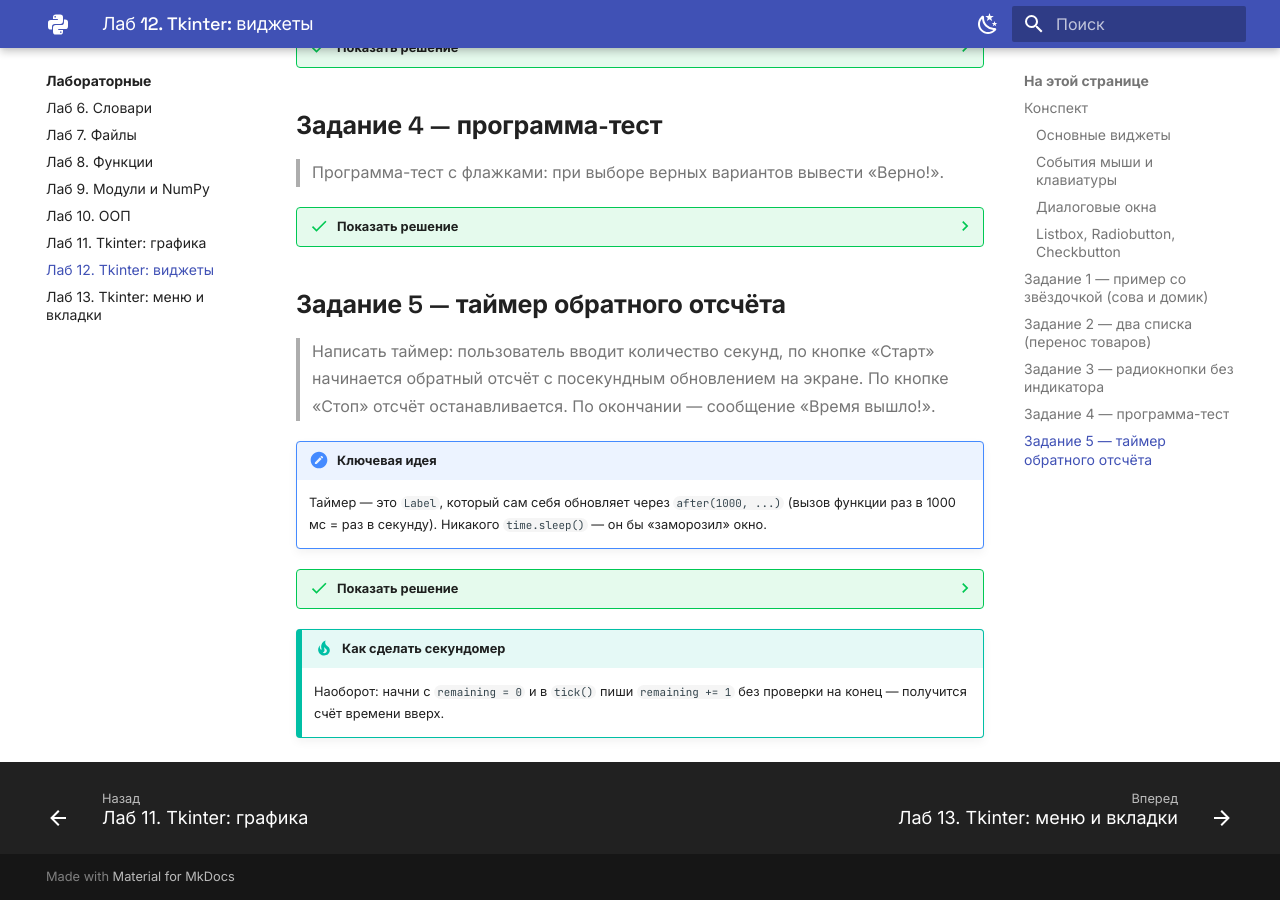
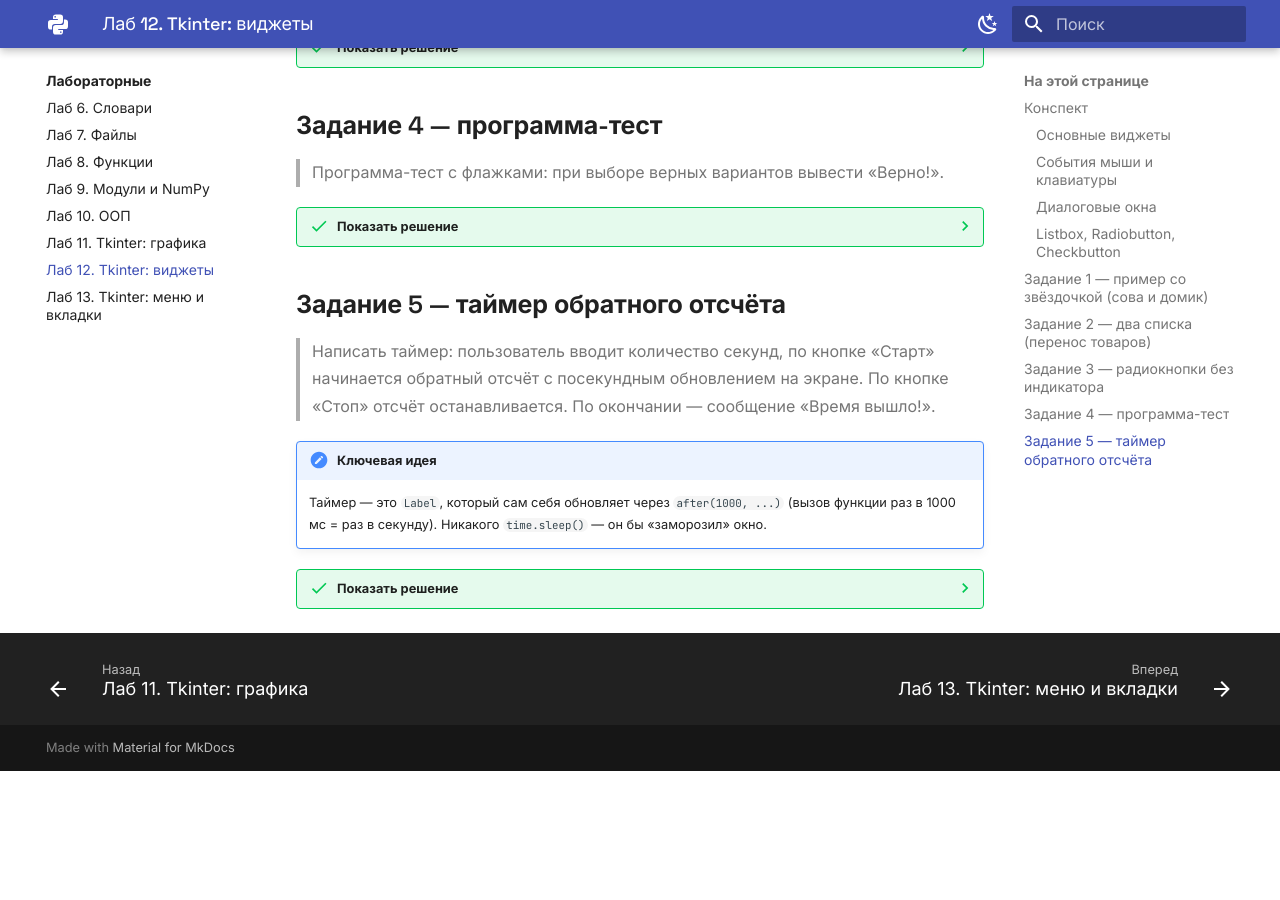
Before and after one commit to Artirain/python-course, an MkDocs documentation site: the page built from docs/labs/lab12.md, in a window 1280 px wide and 900 px high, scrolled down 1953 px. Built offline with MkDocs 1.6.1 and Material for MkDocs 9.7.7, drawn with Linux system fonts in a browser that asks for light colours; after the commit the page ends 2724 px from its top, so only the background shows below that; part of the change alters nothing that is shown.

Commit message:
simplify timer task to minimal version

````diff
--- a/docs/labs/lab12.md
+++ b/docs/labs/lab12.md
@@ -228,53 +228,30 @@ Checkbutton(tk, text="B", variable=var, onvalue=1, offvalue=0)  # флажок
 
     ```python
     from tkinter import *
-    from tkinter.messagebox import showinfo
-
-    running = False         # флаг: идёт ли отсчёт (для кнопки «Стоп»)
 
     def tick():
-        global remaining, running
-        if not running:                 # нажали «Стоп» — выходим
-            return
-        # обновляем метку в формате мм:сс
-        label.config(text=f"{remaining // 60:02d}:{remaining % 60:02d}")
-        if remaining <= 0:              # время закончилось
-            running = False
-            showinfo("Таймер", "Время вышло!")
-            return
-        remaining -= 1
-        tk.after(1000, tick)            # повторить через 1 секунду
+        global remaining
+        label.config(text=str(remaining))   # показываем оставшиеся секунды
+        if remaining > 0:                    # ещё не ноль -> идём дальше
+            remaining -= 1
+            tk.after(1000, tick)             # повторить через 1 секунду
 
     def start():
-        global remaining, running
-        if running:                     # защита от повторного запуска
-            return
-        remaining = int(entry.get())    # берём число секунд из поля ввода
-        running = True
+        global remaining
+        remaining = int(entry.get())         # взять число из поля ввода
         tick()
-
-    def stop():
-        global running
-        running = False                 # tick() сам остановится
 
     tk = Tk()
     tk.title("Таймер")
-    tk.geometry("250x180")
 
-    Label(tk, text="Секунд:").pack(pady=5)
-    entry = Entry(tk, justify="center")
-    entry.insert(0, "10")               # значение по умолчанию
+    entry = Entry(tk)
+    entry.insert(0, "10")                    # значение по умолчанию
     entry.pack()
 
-    label = Label(tk, text="00:00", font="Arial 32")   # табло таймера
-    label.pack(pady=10)
+    Button(tk, text="Старт", command=start).pack()
 
-    Button(tk, text="Старт", command=start).pack(side=LEFT, padx=20)
-    Button(tk, text="Стоп", command=stop).pack(side=RIGHT, padx=20)
+    label = Label(tk, text="0", font="Arial 40")
+    label.pack()
 
     tk.mainloop()
     ```
-
-!!! tip "Как сделать секундомер"
-    Наоборот: начни с `remaining = 0` и в `tick()` пиши `remaining += 1` без
-    проверки на конец — получится счёт времени вверх.
````
